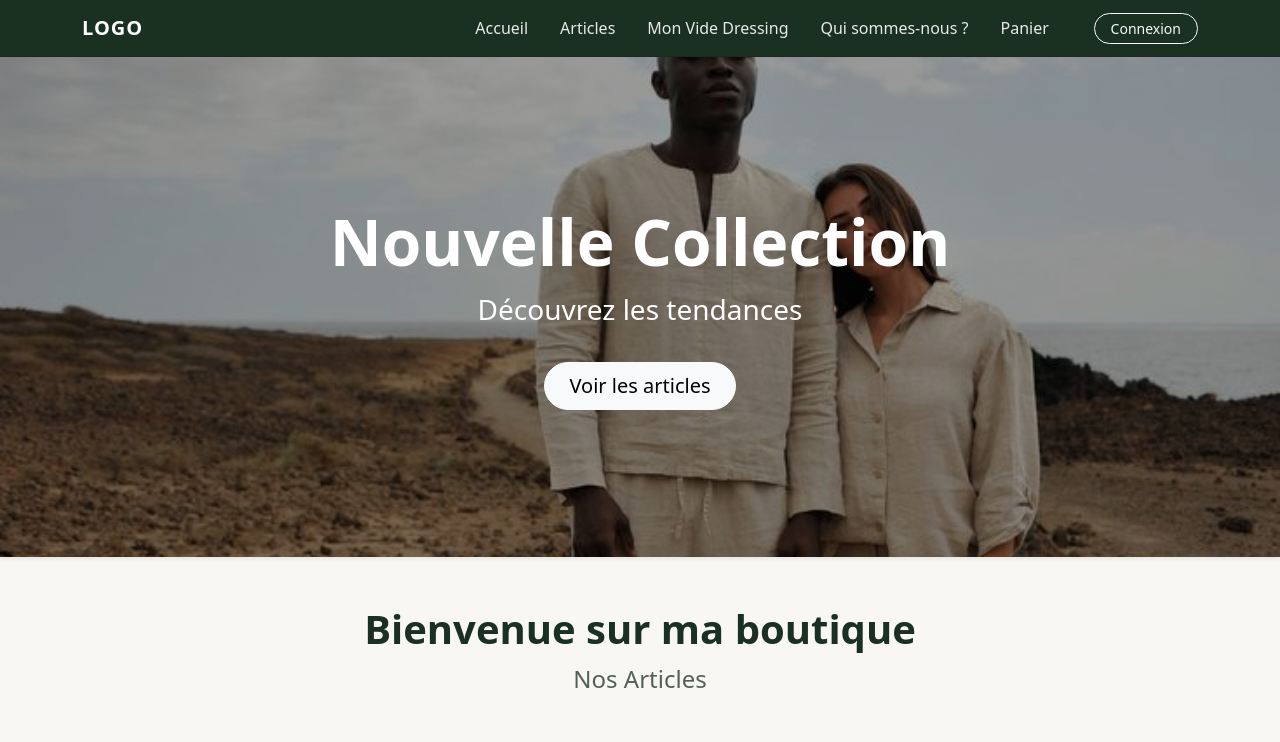
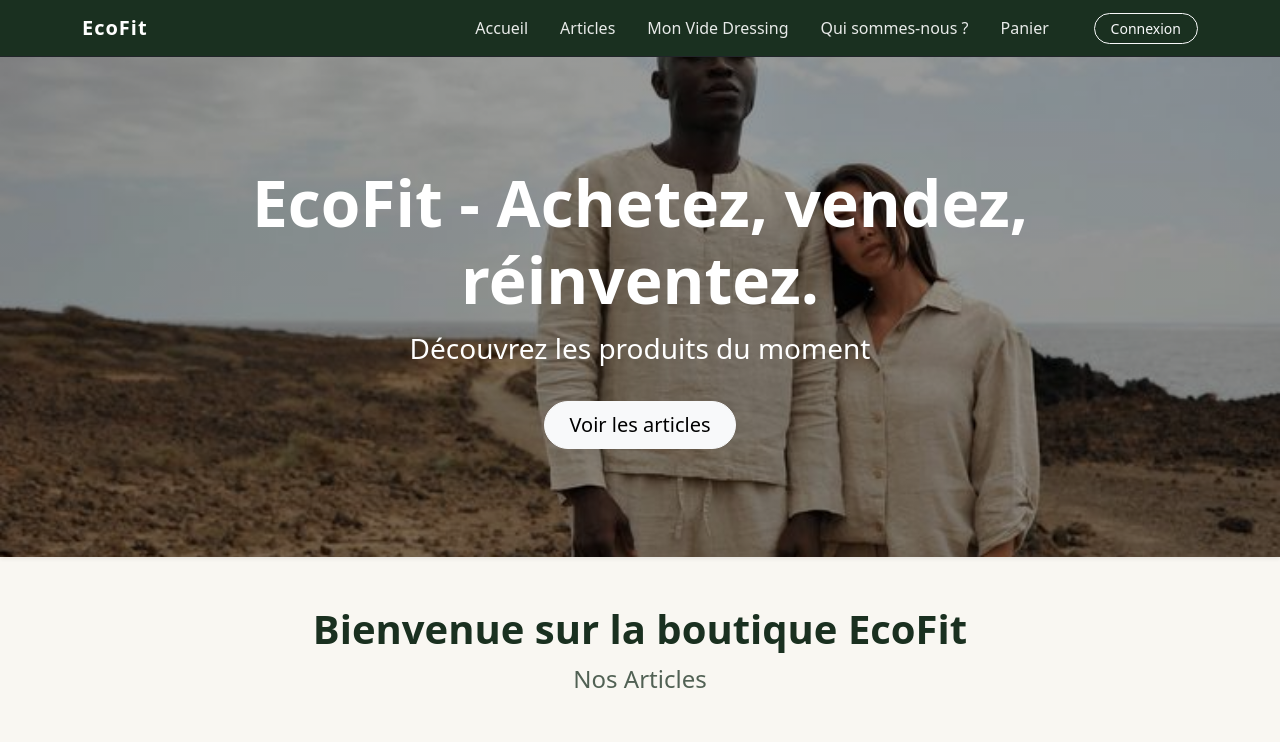
Before and after one commit to neotxt/projet-php-b2, a PHP site: page / in a window 1280 px wide. Shown: the top 742 px of the page. Run offline with PHP 8.4, Linux system fonts and the light colour scheme; data comes from the database, SQL or seed files in the repository.

Commit message:
harmonisation des textes, ajout logo

```diff
--- a/src/views/front/a-propos.php
+++ b/src/views/front/a-propos.php
@@ -65,7 +65,7 @@ include_once 'src/views/partials/header.php';
 
                 <div class="pt-4r">
                     <p class="mb-1">Développé en <strong>PHP</strong> & <strong>SQL</strong></p>
-                    <p class="mb-0">Environnement : MAMP / XAMPP</p>
+                    <p class="mb-0">Environnement : XAMPP</p>
                 </div>
 
             </div>
--- a/src/views/front/accueil.php
+++ b/src/views/front/accueil.php
@@ -58,15 +58,15 @@ include_once 'src/views/partials/header.php';
 
 <section class="home-banner text-white p-5 text-center shadow-sm">
     <div class="container py-5">
-        <h1 class="display-3 fw-bold">Nouvelle Collection</h1>
-        <p class="lead fs-3">Découvrez les tendances</p>
+        <h1 class="display-3 fw-bold">EcoFit - Achetez, vendez, réinventez.</h1>
+        <p class="lead fs-3">Découvrez les produits du moment</p>
         <a href="index.php?page=articles" class="btn btn-light btn-lg mt-3 px-4 rounded-pill">Voir les articles</a>
     </div>
 </section>
 
 <div class="container my-5">
     <div class="text-center mb-5">
-        <h1 class="fw-bold">Bienvenue sur ma boutique</h1>
+        <h1 class="fw-bold">Bienvenue sur la boutique EcoFit</h1>
         <p class="fs-4 opacity-75">Nos Articles</p>
     </div>
     <div class="row justify-content-center">
--- a/src/views/partials/footer.php
+++ b/src/views/partials/footer.php
@@ -25,10 +25,10 @@
         <div class="container">
             <div class="row">
                 <div class="col-12 col-md-4 mb-4 mb-md-0 text-center text-md-start">
-                    <span class="fw-bold fs-4" style="color: #ffffff;">LOGO</span>
+                    <span class="fw-bold fs-4" style="color: #ffffff;">EcoFit</span>
                     <p class="small mt-2" style="color: rgba(249, 247, 242, 0.6);">
                         <a href="" target="_blank" style="text-decoration: underline; color: inherit; font-size:0.9em;">
-                            © 2026 Boutique de Mode. <br class="d-md-none"> Tous droits réservés.
+                            © 2026 EcoFit. <br class="d-md-none"> Tous droits réservés.
                         </a>
                         <br>
                     </p>
--- a/src/views/partials/header.php
+++ b/src/views/partials/header.php
@@ -52,7 +52,7 @@
 <body>
     <nav class="navbar navbar-expand-lg navbar-dark custom-navbar border-bottom border-dark">
         <div class="container">
-            <a class="navbar-brand fw-bold" href="index.php?page=accueil">LOGO</a>
+            <a class="navbar-brand fw-bold" href="index.php?page=accueil">EcoFit</a>
 
             <button class="navbar-toggler border-0" type="button" data-bs-toggle="collapse" data-bs-target="#navbarNav"
                 aria-controls="navbarNav" aria-expanded="false" aria-label="Toggle navigation">
```
